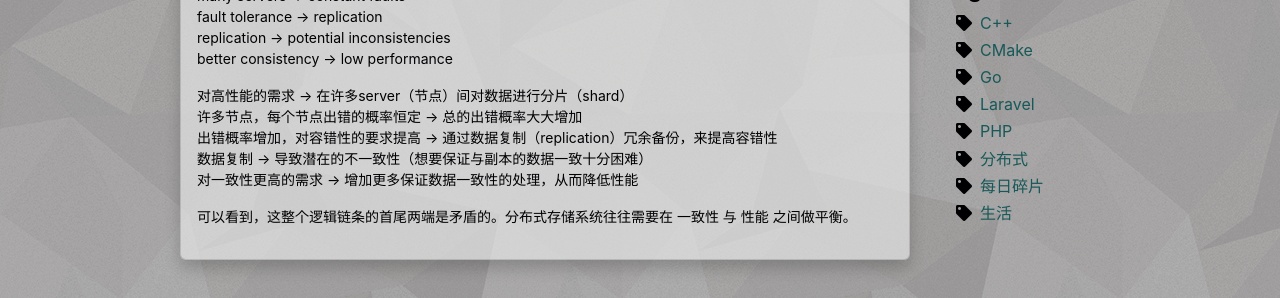
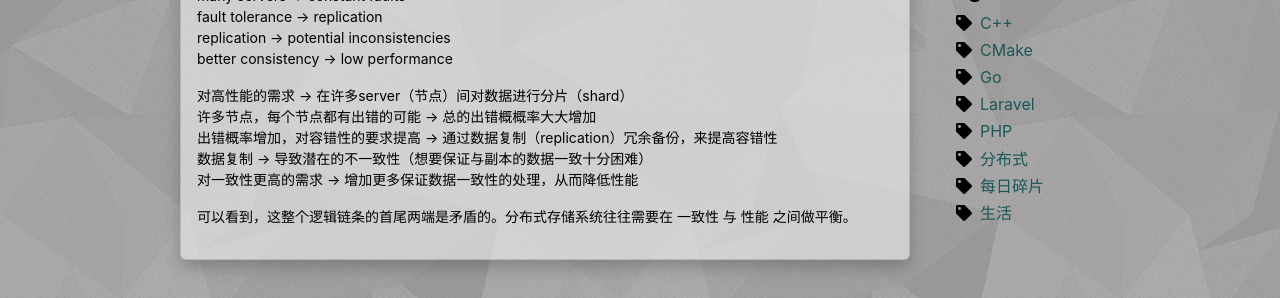
Before and after one commit to shanPic/shanPic.github.io, a Jekyll site: the page built from _posts/2020-04-14-today-tips-20200414.md, in a window 1280 px wide. Shown: the part 286-584 px from the top of the page. Built offline with Jekyll 4.4.1, drawn with Linux system fonts in a browser that asks for light colours; comment, search, counter and statistics services are not loaded.

Commit message:
20200414 每日碎片

```diff
--- a/_posts/2020-04-14-today-tips-20200414.md
+++ b/_posts/2020-04-14-today-tips-20200414.md
@@ -19,7 +19,7 @@ Why is distributed storage hard?
   better consistency -> low performance
 
 对高性能的需求 -> 在许多server（节点）间对数据进行分片（shard）
-许多节点，每个节点出错的概率恒定 -> 总的出错概率大大增加
+许多节点，每个节点都有出错的可能 -> 总的出错概概率大大增加
 出错概率增加，对容错性的要求提高 -> 通过数据复制（replication）冗余备份，来提高容错性
 数据复制 -> 导致潜在的不一致性（想要保证与副本的数据一致十分困难）
 对一致性更高的需求 -> 增加更多保证数据一致性的处理，从而降低性能
```
Also changed, not shown: _posts/2020-04-13-today-tips-20200413.md (+0 -1 lines).
